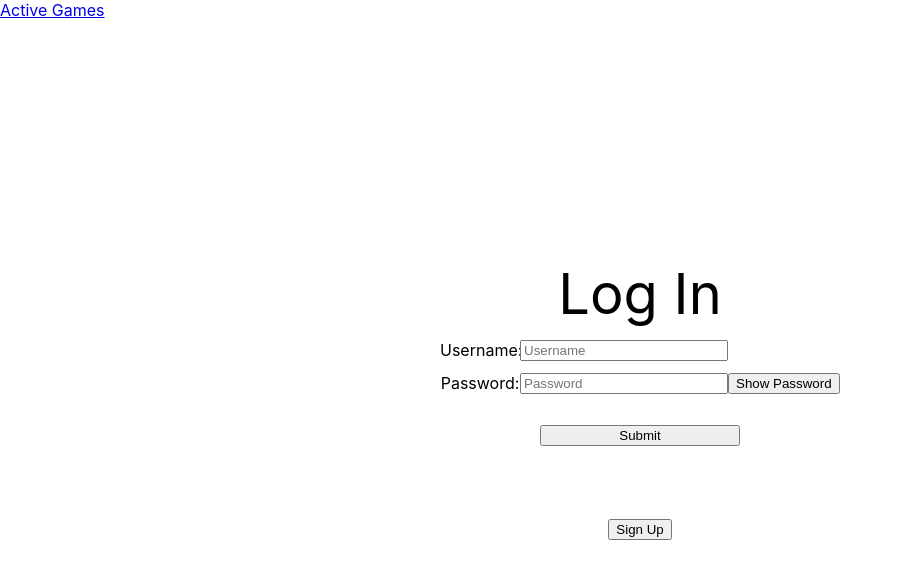
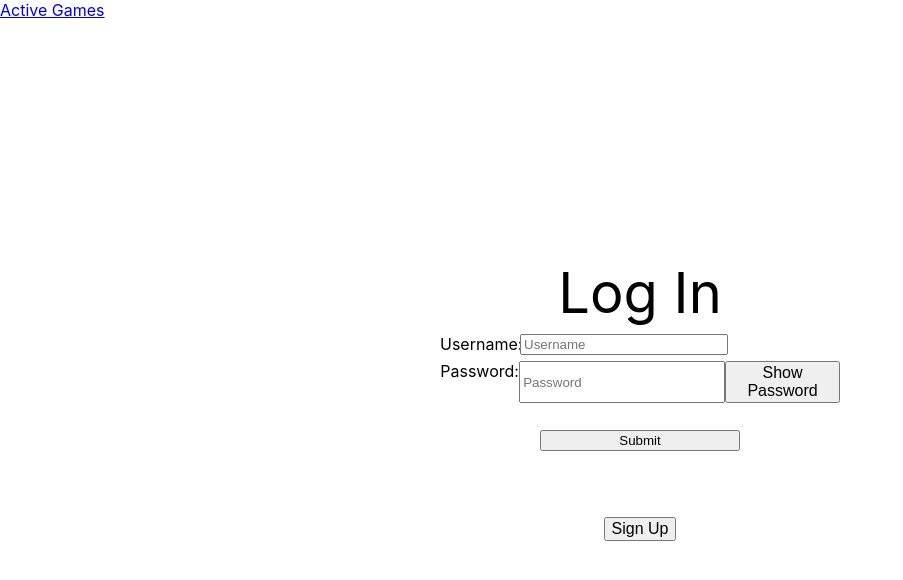
Before and after one commit to IainMcE/Liar-s-Dice-Rev, a React (Create React App) app in the folder frontend/: page /Login in a window 1280 px wide. Shown: the top 580 px of the page, without its empty margins (0-903 px from the left). Built offline with nearby package versions, Linux system fonts and the light colour scheme.

Commit message:
changed passwords to use states     because inputting new text would rerender the input back to type=password minilogin has the state persisting, to fix later

```diff
--- a/frontend/src/App.css
+++ b/frontend/src/App.css
@@ -67,3 +67,7 @@
 	border:1px solid black;
 	background-color: white;
 }
+
+.passwordVisibility{
+	width: 116px;
+}
--- a/frontend/src/App.js
+++ b/frontend/src/App.js
@@ -1,6 +1,6 @@
 import './App.css';
 import {BrowserRouter as Router, Route, Link, Routes, useLocation} from 'react-router-dom';
-// import GameScreen from './GameScreen.js';
+import GameScreen from './GameScreen.js';
 import GameList from './GameList.js';
 import PlayerProfile, {MiniProfile} from './PlayerProfile.js'
 import Login, {MiniLogin} from './Login.js'
@@ -24,11 +24,11 @@ function App() {
 				</nav>
 				<div className="MainDisplay">
 					<Routes>
-						<Route path="/"element={<Missing/>}/>
-						<Route path="/GameList"element={<GameList/>}/>
-						<Route path="/Login"element={<Login/>}/>
-						<Route path="/SignUp"element={<SignUp/>}/>
-						{/* <Route path="/GameScreen" element={GameScreen(4)}/> */}
+						<Route path="/" element={<Missing/>}/>
+						<Route path="/GameList" element={<GameList/>}/>
+						<Route path="/Login" element={<Login/>}/>
+						<Route path="/SignUp" element={<SignUp/>}/>
+						<Route path="/GameScreen" element={<GameScreen/>}/>
 						<Route path="/User" element={<PlayerProfile/>}/>
 					</Routes>
 				</div>
--- a/frontend/src/Login.js
+++ b/frontend/src/Login.js
@@ -1,9 +1,10 @@
 import './Login.css'
 import {useNavigate} from 'react-router-dom';
-import {SwitchPasswordVisibility} from './util.js';
+import { useState } from 'react';
 import {hideUserIconPopUp} from './App.js';
 
 function LoginForm(){
+	const [showPassword, setShowPassword] = useState(false);
 	return(
 		<div className="centering">
 			<header className="LoginHeader">Log In</header>
@@ -14,8 +15,10 @@ function LoginForm(){
 				</div>
 				<div>
 					<label htmlFor="password">Password:</label>
-					<input type="password" id="password" name="password" placeholder="Password" className="password"/>
-					<SwitchPasswordVisibility/>
+					<input type={showPassword?"text":"password"} id="password" name="password" placeholder="Password"/>
+					<button className="passwordVisibility" onClick={(e)=>{
+						e.preventDefault(); setShowPassword(!showPassword)
+						}}>{showPassword?"Hide":"Show"} Password</button>
 				</div>
 				<input type="submit"/>
 			</form>
@@ -26,6 +29,7 @@ function LoginForm(){
 
 //have a mini login element to be displayed over other pages?
 function MiniLogin(){
+	const [showPassword, setShowPassword] = useState(false);	//this should not persist between being shown and hidden
 	return(
 		<div className="centering">
 			<header className="LoginHeader">Log In</header>
@@ -36,8 +40,10 @@ function MiniLogin(){
 				</div>
 				<div>
 					<label htmlFor="password">Password:</label><br/>
-					<input type="password" id="password" name="password" placeholder="Password" className="password"/>
-					<SwitchPasswordVisibility/>
+					<input type={showPassword?"text":"password"} id="password" name="password" placeholder="Password"/>
+					<button className="passwordVisibility" onClick={(e)=>{
+						e.preventDefault(); setShowPassword(!showPassword)
+						}}>{showPassword?"Hide":"Show"} Password</button>
 				</div>
 				<input type="submit"/>
 			</form>
--- a/frontend/src/SignUp.js
+++ b/frontend/src/SignUp.js
@@ -1,6 +1,6 @@
 import './SignUp.css';
 import {useNavigate} from 'react-router-dom';
-import {SwitchPasswordVisibility} from './util.js';
+import { useState } from 'react';
 
 function SignUp(){
 	const navigate = useNavigate();
@@ -19,6 +19,7 @@ function SignUp(){
 }
 
 function SignUpForm(){
+	const [showPassword, setShowPassword] = useState(false);
 	return(
 		<form className="SignUpForm">
 			<div>
@@ -29,11 +30,13 @@ function SignUpForm(){
 				</div>
 				<div>
 					<input type="text" id="signUpUsername" name="username" placeholder="Username"/>
-					<input type="password" id="signUpPassword" name="password" placeholder="Password"/>
-					<input type="password" id="repeatPassword" name="repeatPassword" placeholder="Repeat Password"/>
+					<input type={showPassword?"text":"password"} id="signUpPassword" name="password" placeholder="Password"/>
+					<input type={showPassword?"text":"password"} id="repeatPassword" name="repeatPassword" placeholder="Repeat Password"/>
 				</div>
 				<div>
-					<SwitchPasswordVisibility/>
+					<button className="passwordVisibility" onClick={(e)=>{
+						e.preventDefault(); setShowPassword(!showPassword)
+						}}>{showPassword?"Hide":"Show"} Password</button>
 				</div>
 			</div>
 			<input type="submit"/>
--- a/frontend/src/util.js
+++ /dev/null
@@ -1,14 +0,0 @@
-function SwitchPasswordVisibility(){
-	function swapVis(event){
-		event.preventDefault();
-		let passwords = document.querySelectorAll(".password");
-		for(let pw of passwords){
-			pw.type = pw.type==="password"?"text":"password";
-		}
-	}
-	return(
-		<button onClick={swapVis}>Show Password</button>
-	)
-}
-
-export {SwitchPasswordVisibility}
```
